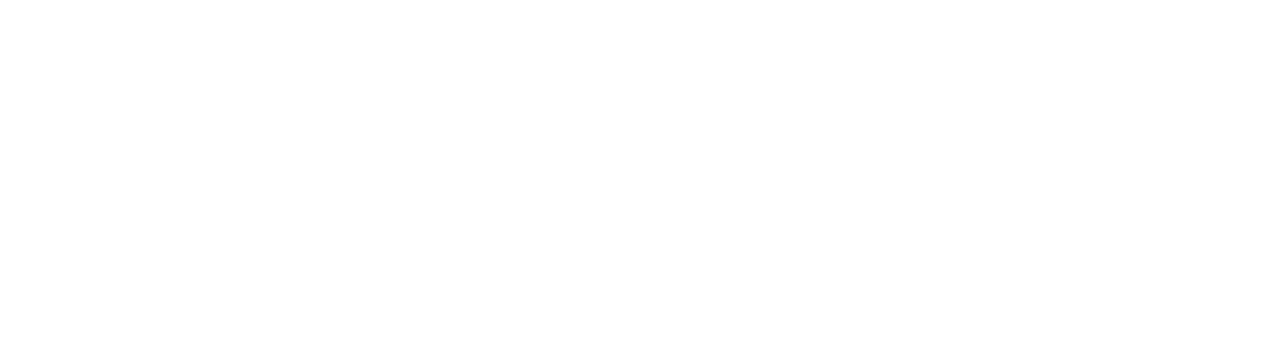
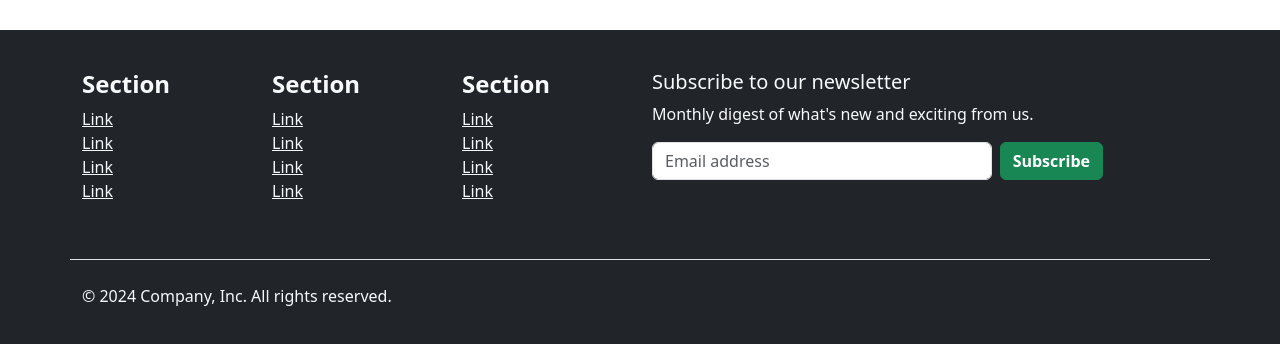
Before and after one commit to itisusama/tyre-site, a React (Vite) app: page /contact in a window 1280 px wide. Shown: the part 1361-1705 px from the top of the page. Before the commit the page ends 1391 px from the top, so only its background shows below. Built offline with nearby package versions, Linux system fonts and the light colour scheme.

Commit message:
Footer and some issues

```diff
--- a/package.json
+++ b/package.json
@@ -10,6 +10,7 @@
     "preview": "vite preview"
   },
   "dependencies": {
+    "gh-pages": "^6.1.1",
     "react": "^18.2.0",
     "react-dom": "^18.2.0",
     "react-helmet": "^6.1.0",
--- a/src/App.jsx
+++ b/src/App.jsx
@@ -1,10 +1,13 @@
 import React from 'react';
+import './assets/bootstrap/css/bootstrap.min.css';
+import './assets/css/style.css';
 import { BrowserRouter as Router, Routes, Route } from "react-router-dom";
 import Navbar from './components/Navbar';
 import Home from './Home';
 import About from './About';
 import BlogPage from './blogs';
 import ContactPage from './Contact';
+import Footer from './components/Footer';
 
 const App = () => {
 
@@ -19,6 +22,7 @@
         <Route path="/contact" element={<ContactPage/>} />
       </Routes>
     </Router>
+    <Footer/>
     </>
   )
 }
--- a/src/Home.jsx
+++ b/src/Home.jsx
@@ -48,9 +48,6 @@
 
      <Testimonial/>
 
-     <section className='container border'>
-
-     </section>
     </>
 
   )
--- a/src/assets/css/style.css
+++ b/src/assets/css/style.css
@@ -344,16 +344,13 @@
     justify-content: space-between;
   }
   /* Testimonial */
-  blockquote{
-    padding: 1.24rem;
-  }
 
   blockquote img{
     border-radius: 50%;
   }
 
   #slider-container {
-    margin-top: 2rem;
+    margin-top: 15px;
     display: flex;
     flex-wrap: wrap;
   }
@@ -374,7 +371,6 @@
     animation: 20s slider infinite;
     -webkit-animation: 20s slider infinite;
     border-top: 1px solid #c2c1c2;
-    border-bottom: 1px solid #c2c1c2;
     margin: 0;
   }
 
@@ -414,3 +410,7 @@
   @media(min-width:750px) {
     #testimonials{ height: 150px;}
   }
+
+  .dark-color{
+    background-color: #212529 !important;
+  }
--- /dev/null
+++ b/src/components/Footer.jsx
@@ -0,0 +1,68 @@
+import React from 'react'
+import 'bootstrap-icons/font/bootstrap-icons.css';
+
+const Footer = () => {
+  return (
+    <>
+      <footer className='container-fluid py-y dark-color'>
+        <section className=' container mt-4 bg-dark'>
+            {/* columns */}
+            <section className='row'>
+                <div className="col-6 col-md-2 mb-3">
+                    <h4 className='fw-bolder text-light'>Section</h4>
+                    <ul className='list-unstyled text-light'>
+                        <li><a href="#" className="text-light">Link</a></li>
+                        <li><a href="#" className="text-light">Link</a></li>
+                        <li><a href="#" className="text-light">Link</a></li>
+                        <li><a href="#" className="text-light">Link</a></li>
+                    </ul>
+                </div>
+
+                <div className="col-6 col-md-2 mb-3">
+                    <h4 className='fw-bolder text-light'>Section</h4>
+                    <ul className='list-unstyled text-light'>
+                        <li><a href="#" className="text-light">Link</a></li>
+                        <li><a href="#" className="text-light">Link</a></li>
+                        <li><a href="#" className="text-light">Link</a></li>
+                        <li><a href="#" className="text-light">Link</a></li>
+                    </ul>
+                </div>
+
+                <div className="col-6 col-md-2 mb-3">
+                    <h4 className='fw-bolder text-light'>Section</h4>
+                    <ul className='list-unstyled text-light'>
+                        <li><a href="#" className="text-light">Link</a></li>
+                        <li><a href="#" className="text-light">Link</a></li>
+                        <li><a href="#" className="text-light">Link</a></li>
+                        <li><a href="#" className="text-light">Link</a></li>
+                    </ul>
+                </div>
+
+                <div className="col-md-5 mb-3">
+                    <form>
+                        <h5 className="text-light">Subscribe to our newsletter</h5>
+                        <p className="text-light">Monthly digest of what's new and exciting from us.</p>
+                        <div className="d-flex flex-column flex-sm-row w-100 gap-2">
+                            <label htmlFor="newsletter1" className="visually-hidden text-light">Email address</label>
+                            <input id="newsletter1" type="text" className="form-control" placeholder="Email address" />
+                            <button className="btn btn-success" type="button">Subscribe</button>
+                        </div>
+                    </form>
+                </div>
+
+                <div className="d-flex flex-column flex-sm-row justify-content-between py-4 my-4 border-top">
+                    <p className="text-light">© 2024 Company, Inc. All rights reserved.</p>
+                    <ul className="list-unstyled d-flex">
+                        <li className="ms-3"><a className="link-dark" href="#"><svg className="bi" width="24" height="24"><use xlinkHref="#twitter"></use></svg></a></li>
+                        <li className="ms-3"><a className="link-dark" href="#"><svg className="bi" width="24" height="24"><use xlinkHref="#instagram"></use></svg></a></li>
+                        <li className="ms-3"><a className="link-dark" href="#"><svg className="bi" width="24" height="24"><use xlinkHref="#facebook"></use></svg></a></li>
+                    </ul>
+                </div>
+            </section>
+        </section>
+      </footer>
+    </>
+  )
+}
+
+export default Footer;
--- a/src/components/Navbar.jsx
+++ b/src/components/Navbar.jsx
@@ -1,7 +1,4 @@
 import React from 'react'
-import '../assets/bootstrap/css/bootstrap.min.css';
-import '../assets/bootstrap/css/bootstrap-icon.css';
-import '../assets/css/style.css';
 import { Helmet } from 'react-helmet';
 import Topheader from './Topheader';
 import { Link } from 'react-router-dom';
```
